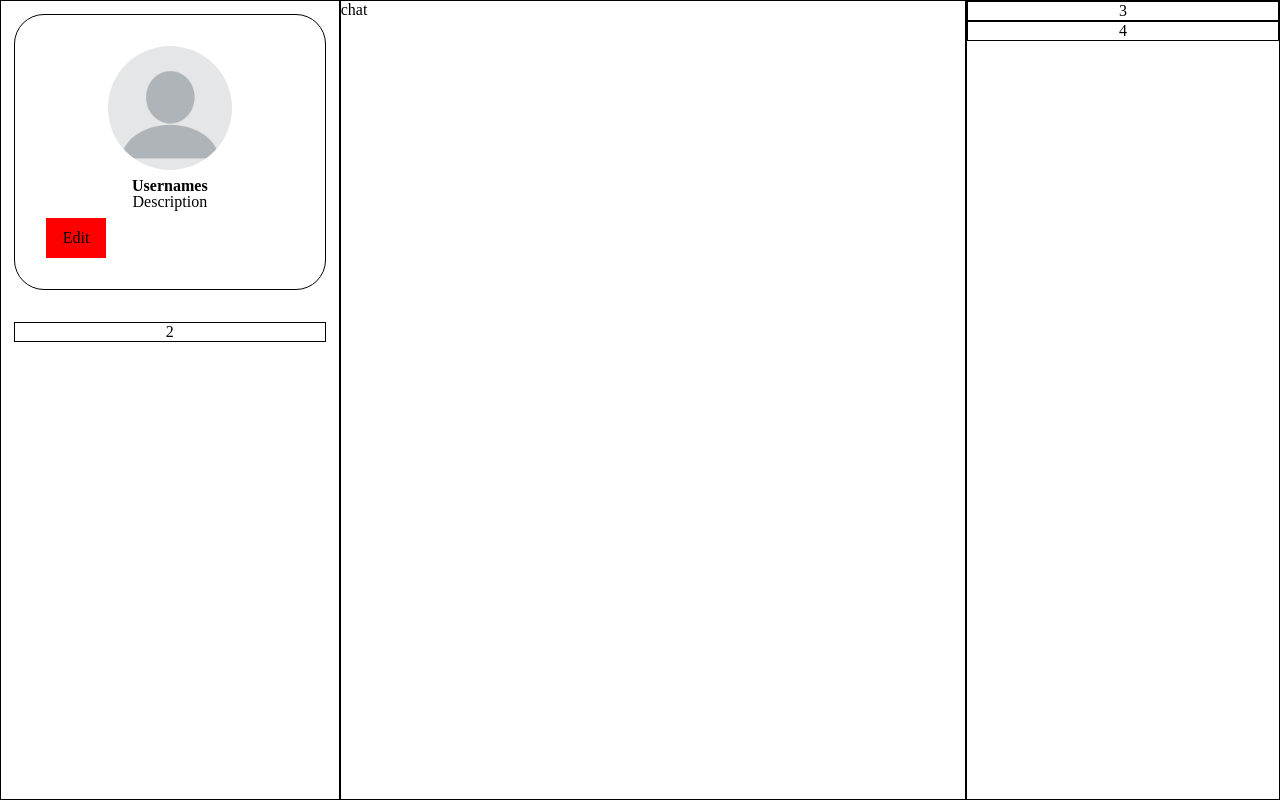
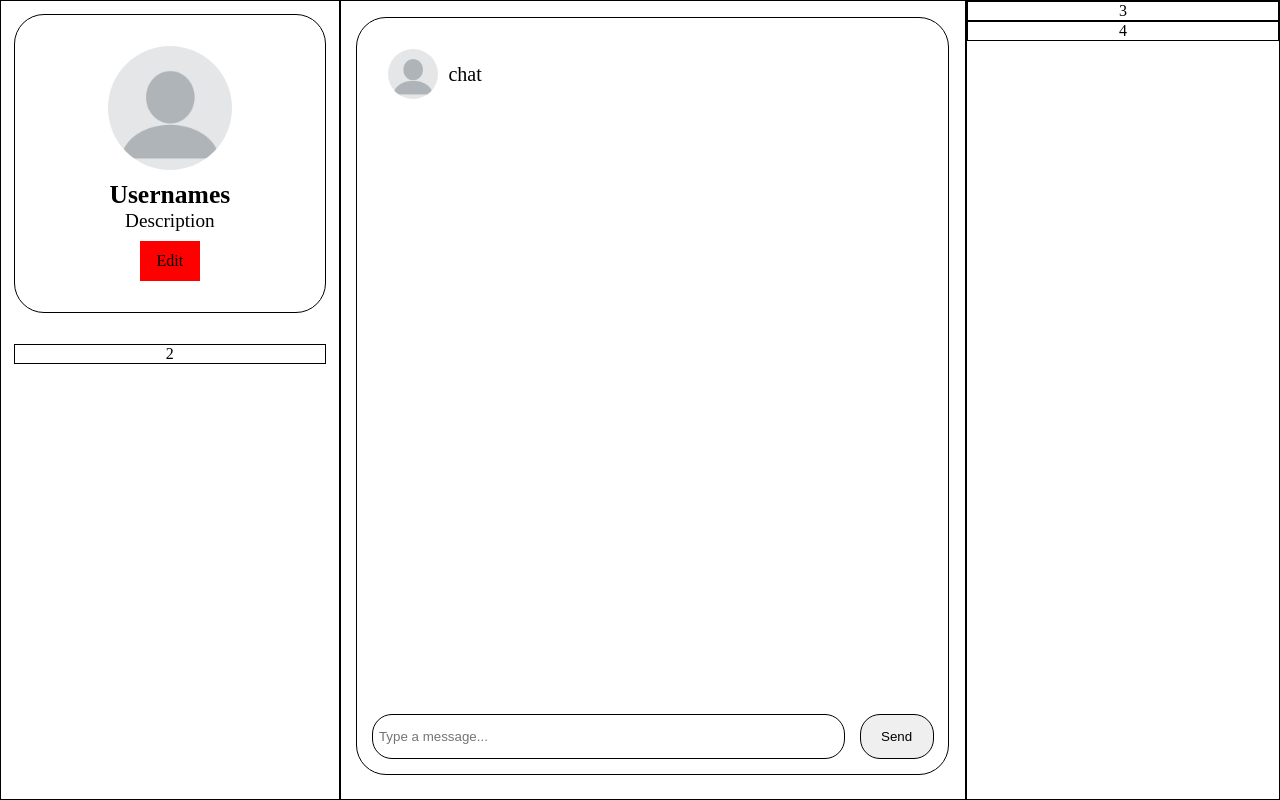
Before and after one commit to Anas7487/Who-s-Chatting, a plain HTML site: page index.html in a window 1280 px wide. Drawn offline with Linux system fonts and the light colour scheme.

Commit message:
continue...

```diff
--- a/index.html
+++ b/index.html
@@ -14,11 +14,20 @@
             <div class="box account"><img src="img/profile.webp" class="profile" style="border-radius: 100%;">
                 <p class="Username"><strong>Usernames </strong></p>
                 <p class="Dexsription">Description</p>
-                <div class="edit"><p style="padding-top: 20px; height: auto;">Edit</p></div>
+                <div class="edit">
+                    <p style="padding-top: 20px; height: auto;">Edit</p>
+                </div>
             </div>
             <div class="box">2</div>
         </div>
-        <div class="main-container center">chat</div>
+        <div class="main-container center">
+            <div class="chatbox">
+                <div class="boardcastchat"><img src="/img/profile.webp" alt="">chat</div>
+
+                <input type="text" placeholder="Type a message...">
+                <button class="send-button">Send</button>
+            </div>
+        </div>
         <div class="main-container right">
             <div class="box">3</div>
             <div class="box">4</div>
--- a/style.css
+++ b/style.css
@@ -44,6 +44,46 @@ body {
     width: 50%;
     height: auto;
 }
+
+.chatbox {
+    border-radius: 30px;
+    font-size: 2vh;
+    padding: 5%;
+    line-height: 1%;
+    border: 1px solid black;
+    width: 95%; /* Full size minus 10% margin on each side */
+    height: 95%; /* Full size minus 10% margin on each side */
+    margin: 2.5%;
+    box-sizing: border-box; /* Include padding and border in the element's total width and height */
+    position: relative; /* Ensure the input field is positioned relative to the chatbox */
+}
+
+.chatbox input {
+    height: 6%;
+    width: 80%; /* Adjust width to fit within the chatbox */
+    padding: 1%;
+    border-radius: 20px;
+    border: 1px solid black;
+    box-sizing: border-box; /* Include padding and border in the element's total width and height */
+    position: absolute;
+    bottom: 0;
+    left: 0; /* Align to the left */
+    margin: 2.5%;
+}
+
+.chatbox .send-button {
+    height: 6%;
+    width: 12.5%; /* Adjust width to fit within the chatbox */
+    padding: 1%;
+    border-radius: 20px;
+    border: 1px solid black;
+    box-sizing: border-box; /* Include padding and border in the element's total width and height */
+    position: absolute;
+    bottom: 0;
+    right: 0; /* Align to the right */
+    margin: 2.5%;
+}
+
 .account {
     border-radius: 30px;
     font-size: 2vh;
@@ -55,10 +95,45 @@ body {
     justify-content: center;
 }
 
-.edit{
+.edit {
     left: 100px;
+    ;
     align-self: center;
     background-color: red;
     height: 40px;
     width: 60px;
+    margin: auto;
 }
+
+.Username {
+    font-size: 2vw;
+    /* Use viewport width for responsiveness */
+}
+
+.Dexsription {
+    font-size: 1.5vw;
+    /* Use viewport width for responsiveness */
+}
+
+.boardcastchat {
+    font-size: 20px;
+    display: flex;
+    align-items: center; /* Center items vertically */
+}
+
+.boardcastchat img {
+    height: 50px;
+    margin-right: 10px; /* Add some space between the image and the text */
+    border-radius: 50%; /* Make the image fully rounded */
+}
+
+/* Add media queries for better responsiveness on smaller screens */
+@media (max-width: 600px) {
+    .Username {
+        font-size: 4vw;
+    }
+
+    .Dexsription {
+        font-size: 3vw;
+    }
+}
```
